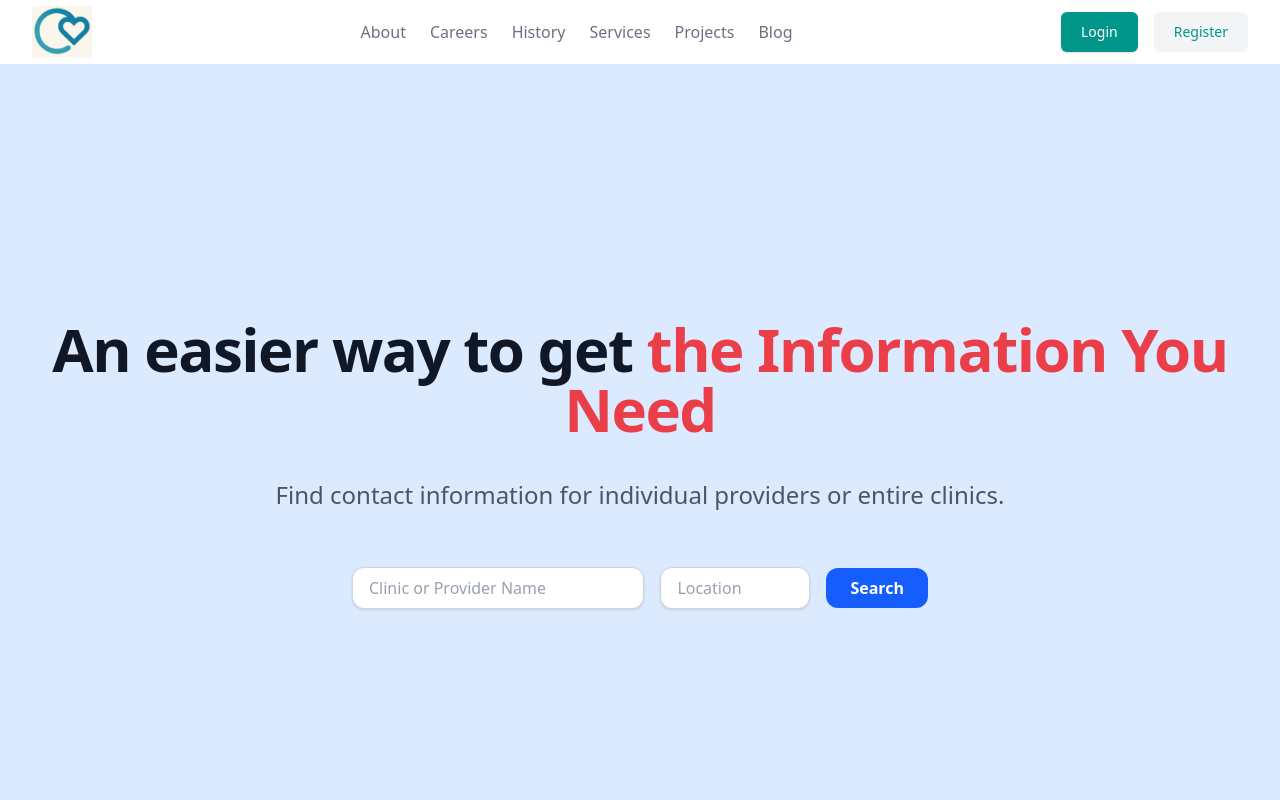
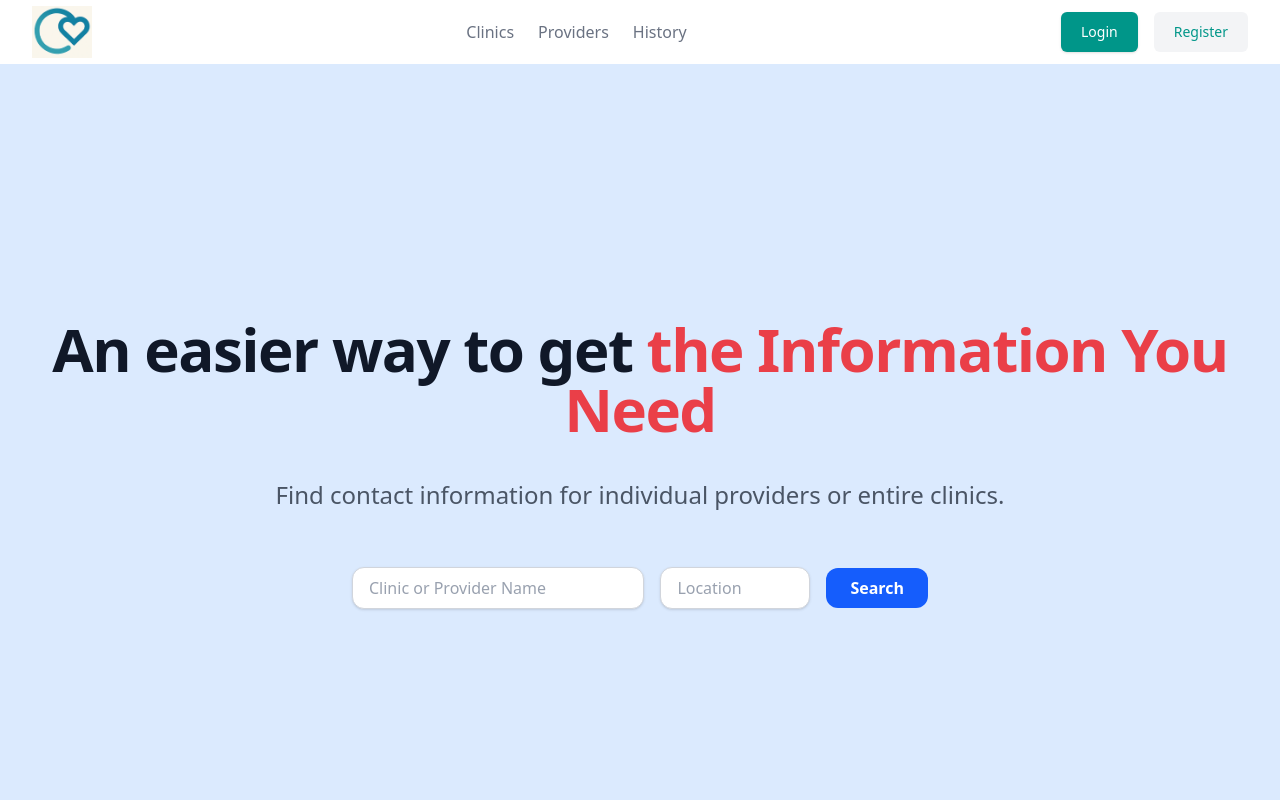
Before and after one commit to kjirstenhernandez/careConnect, a Vue app in the folder client/: page / in a window 1280 px wide. Shown: the top 800 px of the page. Built offline with nearby package versions, Linux system fonts and the light colour scheme.

Commit message:
updated nav with router links

```diff
--- a/client/src/components/NavBar.vue
+++ b/client/src/components/NavBar.vue
@@ -19,57 +19,33 @@
           <nav aria-label="Global">
             <ul class="flex items-center gap-6 text-md">
               <li>
-                <a
+                <RouterLink
+                  to="/clinics"
                   class="text-gray-500 transition hover:text-gray-500/75"
                   href="#"
                 >
-                  About
-                </a>
+                  Clinics
+                </RouterLink>
               </li>
 
               <li>
-                <a
+                <RouterLink
+                  to="/providers"
                   class="text-gray-500 transition hover:text-gray-500/75"
                   href="#"
                 >
-                  Careers
-                </a>
+                  Providers
+                </RouterLink>
               </li>
 
               <li>
-                <a
+                <RouterLink
+                  to="/login"
                   class="text-gray-500 transition hover:text-gray-500/75"
                   href="#"
                 >
                   History
-                </a>
-              </li>
-
-              <li>
-                <a
-                  class="text-gray-500 transition hover:text-gray-500/75"
-                  href="#"
-                >
-                  Services
-                </a>
-              </li>
-
-              <li>
-                <a
-                  class="text-gray-500 transition hover:text-gray-500/75"
-                  href="#"
-                >
-                  Projects
-                </a>
-              </li>
-
-              <li>
-                <a
-                  class="text-gray-500 transition hover:text-gray-500/75"
-                  href="#"
-                >
-                  Blog
-                </a>
+                </RouterLink>
               </li>
             </ul>
           </nav>
@@ -118,4 +94,9 @@
       </div>
     </div>
   </header>
+  <RouterView />
 </template>
+
+<script>
+import { RouterLink } from 'vue-router';
+</script>
```
